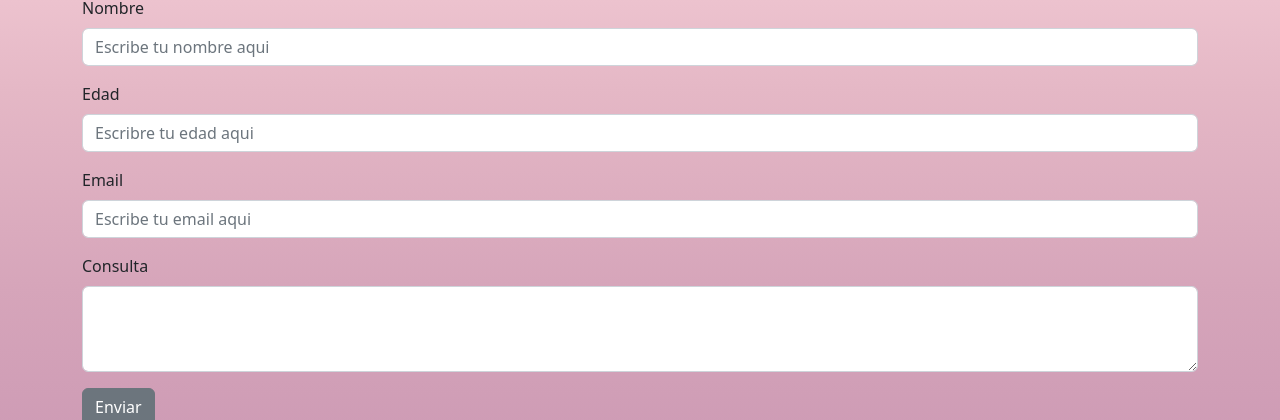
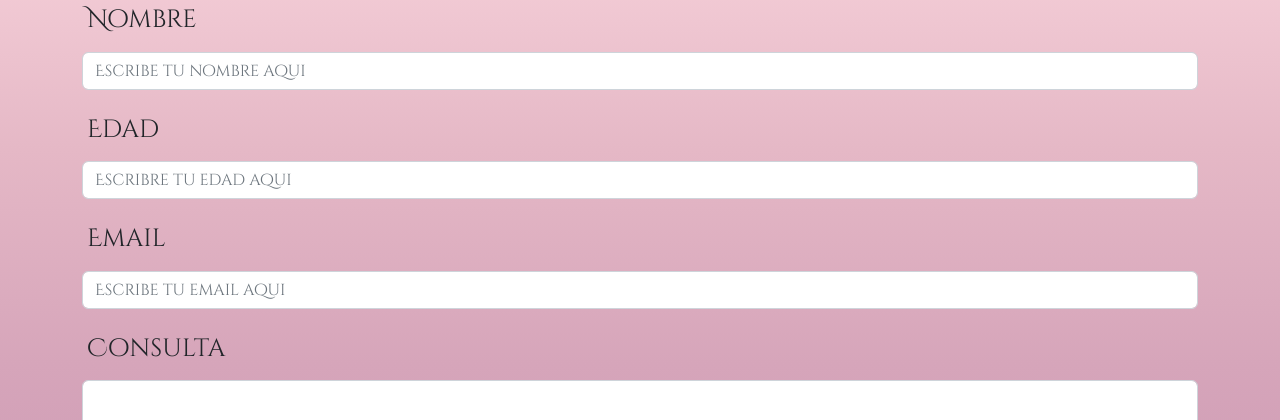
Before and after one commit to locoria/calu, a website: page pages/Contacto.html in a window 1280 px wide. Shown: the part 711-1131 px from the top of the page. Drawn offline with nearby package versions, Linux system fonts and the light colour scheme.

Commit message:
actualizacion-3

```diff
--- a/pages/Contacto.html
+++ b/pages/Contacto.html
@@ -67,24 +67,24 @@
             <h1 class="titulo">Contacto</h1>
         </div >
         <div class="mb-3">
-            <label for="exampleFormControlInput1" class="form-label">Nombre</label>
-            <input type="email" class="form-control" id="exampleFormControlInput1" placeholder="Escribe tu nombre aqui">
+            <label for="exampleFormControlInput1 " class="form-label titulo-secundario">Nombre</label>
+            <input  type="email" class="form-control titulo-secundario" id="exampleFormControlInput1" placeholder="Escribe tu nombre aqui">
           </div>
           <div class="mb-3">
-            <label for="exampleFormControlInput1" class="form-label">Edad</label>
-            <input type="email" class="form-control" id="exampleFormControlInput1" placeholder="Escribre tu edad aqui">
+            <label for="exampleFormControlInput1" class="form-label titulo-secundario">Edad</label>
+            <input type="email" class="form-control titulo-secundario" id="exampleFormControlInput1" placeholder="Escribre tu edad aqui">
           </div>
           <div class="mb-3">
-            <label for="exampleFormControlInput1" class="form-label">Email </label>
-            <input type="email" class="form-control" id="exampleFormControlInput1" placeholder="Escribe tu email aqui">
+            <label for="exampleFormControlInput1" class="form-label titulo-secundario">Email </label>
+            <input type="email" class="form-control titulo-secundario" id="exampleFormControlInput1" placeholder="Escribe tu email aqui">
           </div>
           <div class="mb-3">
-            <label for="exampleFormControlTextarea1" class="form-label">Consulta</label>
-            <textarea class="form-control" id="exampleFormControlTextarea1" rows="3"></textarea>
+            <label for="exampleFormControlTextarea1" class="form-label titulo-secundario">Consulta</label>
+            <textarea class="form-control titulo-secundario" id="exampleFormControlTextarea1" rows="3"></textarea>
           </div>
 
-          <button type="button" class="btn btn-secondary">
-           Enviar <span class="badge text-bg-secondary"></span>
+          <button type="button" class="btn btn-secondary  ">
+           Enviar <span class="badge text-bg-secondary  "></span>
           </button>
 
 
@@ -93,6 +93,7 @@
 
 
 </section>
+
 
 
 
```
Also changed, not shown: index.html (+4 -2 lines), pages/components/_main.scss (+7 -10 lines).
